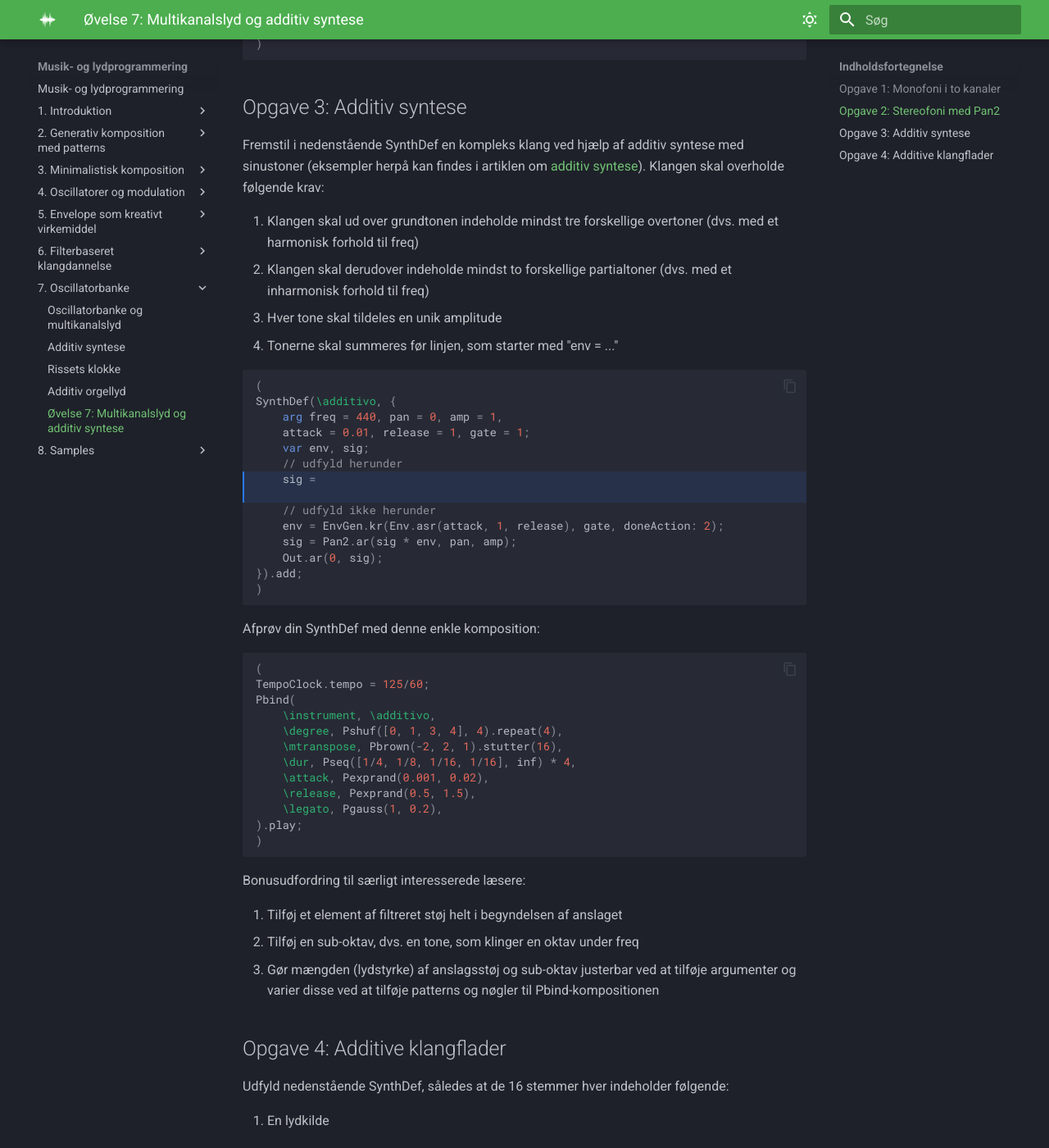
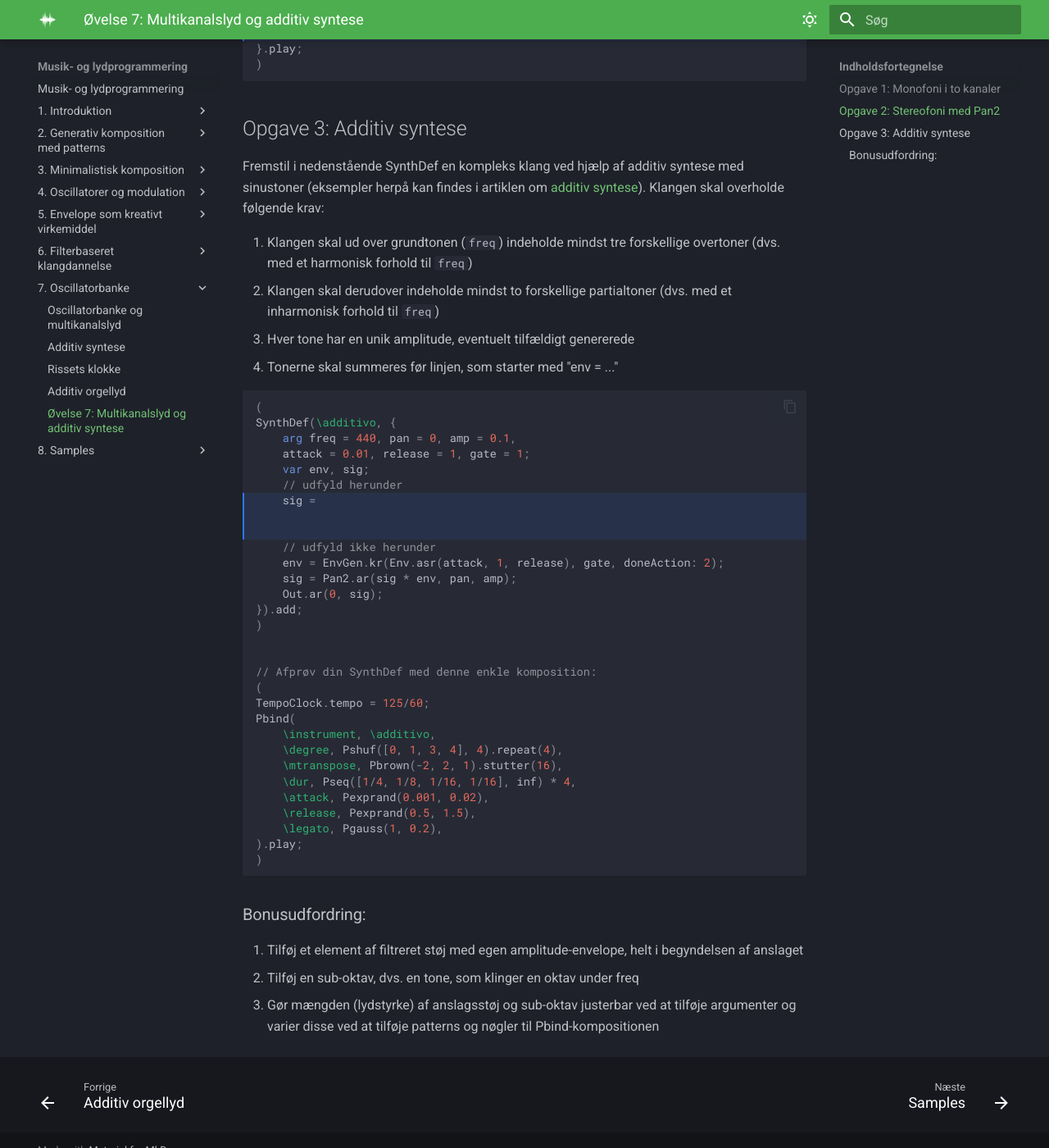
Before and after one commit to sparkletop/sparkletop.github.io, an MkDocs documentation site: the page built from docs/7. Oscillatorbanke/Øvelse 7 - Multikanalslyd og additiv syntese.md, in a window 1280 px wide and 1400 px high, scrolled down 989 px. Shown: the whole window at 82% size. Built offline with MkDocs 1.6.1 and Material for MkDocs 9.7.7, drawn with Linux system fonts in a browser that asks for light colours; some of the changed text lies outside the part shown.

Commit message:
adjust exercise 7

````diff
--- a/docs/7. Oscillatorbanke/Øvelse 7 - Multikanalslyd og additiv syntese.md
+++ b/docs/7. Oscillatorbanke/Øvelse 7 - Multikanalslyd og additiv syntese.md
@@ -5,7 +5,7 @@ tags:
 
 # Øvelse 7: Multikanalslyd og additiv syntese
 
-Start først et par visuelle redskaber - spektrumanalyse og VU-meter:
+I denne øvelse arbejdes der med multikanalslyd og additiv syntese. Start først et par visuelle redskaber - spektrumanalyse og VU-meter:
 
 ```sc
 (
@@ -49,19 +49,20 @@ Løs følgende opgaver ved hjælp af `Pan2`:
 
 Fremstil i nedenstående SynthDef en kompleks klang ved hjælp af additiv syntese med sinustoner (eksempler herpå kan findes i artiklen om [additiv syntese](7.2-additive-bølger.md)). Klangen skal overholde følgende krav:
 
-1. Klangen skal ud over grundtonen indeholde mindst tre forskellige overtoner (dvs. med et harmonisk forhold til freq)
-1. Klangen skal derudover indeholde mindst to forskellige partialtoner (dvs. med et inharmonisk forhold til freq)
-1. Hver tone skal tildeles en unik amplitude
+1. Klangen skal ud over grundtonen (`freq`) indeholde mindst tre forskellige overtoner (dvs. med et harmonisk forhold til `freq`)
+1. Klangen skal derudover indeholde mindst to forskellige partialtoner (dvs. med et inharmonisk forhold til `freq`)
+1. Hver tone har en unik amplitude, eventuelt tilfældigt genererede
 1. Tonerne skal summeres før linjen, som starter med "env = ..."
 
-```sc hl_lines="7 8"
+```sc hl_lines="7-9"
 (
 SynthDef(\additivo, {
-	arg freq = 440, pan = 0, amp = 1,
+	arg freq = 440, pan = 0, amp = 0.1,
 	attack = 0.01, release = 1, gate = 1;
     var env, sig;
 	// udfyld herunder
     sig =
+
 
     // udfyld ikke herunder
     env = EnvGen.kr(Env.asr(attack, 1, release), gate, doneAction: 2);
@@ -69,11 +70,9 @@ SynthDef(\additivo, {
 	Out.ar(0, sig);
 }).add;
 )
-```
 
-Afprøv din SynthDef med denne enkle komposition:
 
-```sc
+// Afprøv din SynthDef med denne enkle komposition:
 (
 TempoClock.tempo = 125/60;
 Pbind(
@@ -88,14 +87,8 @@ Pbind(
 )
 ```
 
-Bonusudfordring til særligt interesserede læsere:
+### Bonusudfordring:
 
-1. Tilføj et element af filtreret støj helt i begyndelsen af anslaget
+1. Tilføj et element af filtreret støj med egen amplitude-envelope, helt i begyndelsen af anslaget
 1. Tilføj en sub-oktav, dvs. en tone, som klinger en oktav under freq
 1. Gør mængden (lydstyrke) af anslagsstøj og sub-oktav justerbar ved at tilføje argumenter og varier disse ved at tilføje patterns og nøgler til Pbind-kompositionen
-
-## Opgave 4: Additive klangflader
-
-Udfyld nedenstående SynthDef, således at de 16 stemmer hver indeholder følgende:
-
-1. En lydkilde
````
